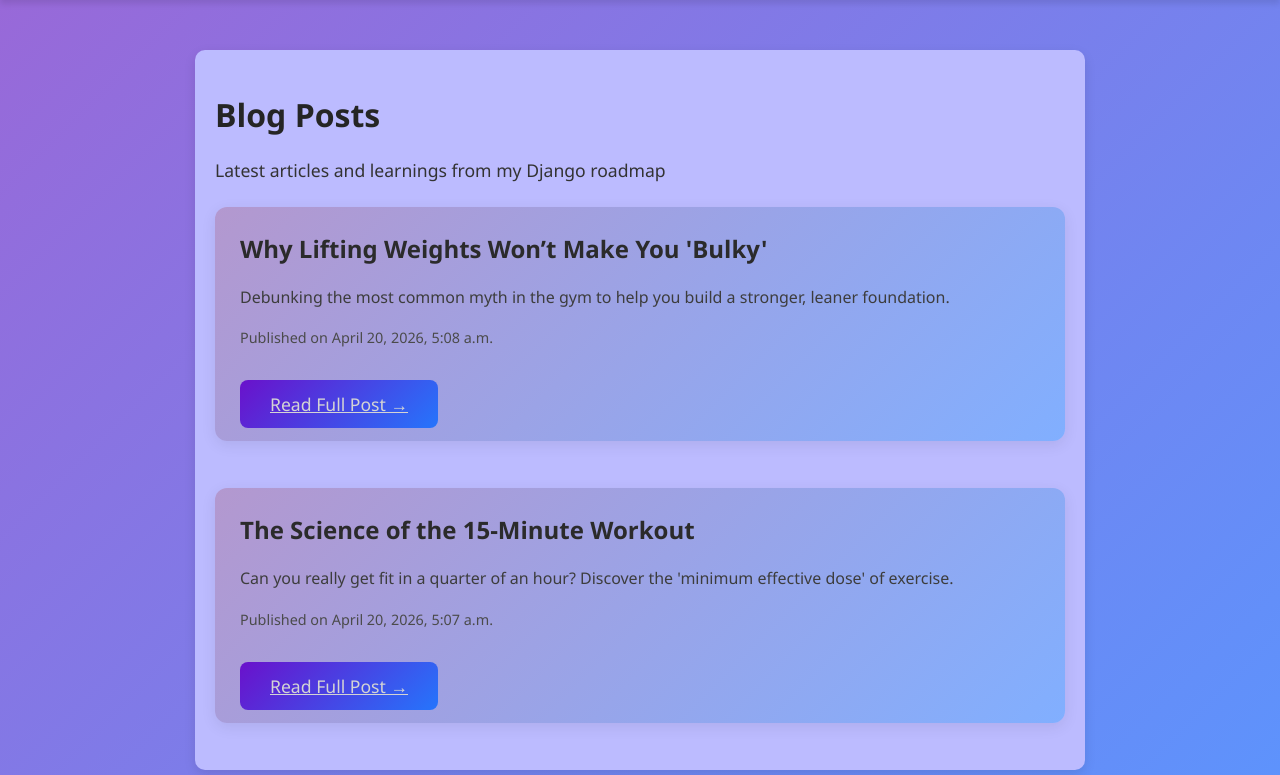
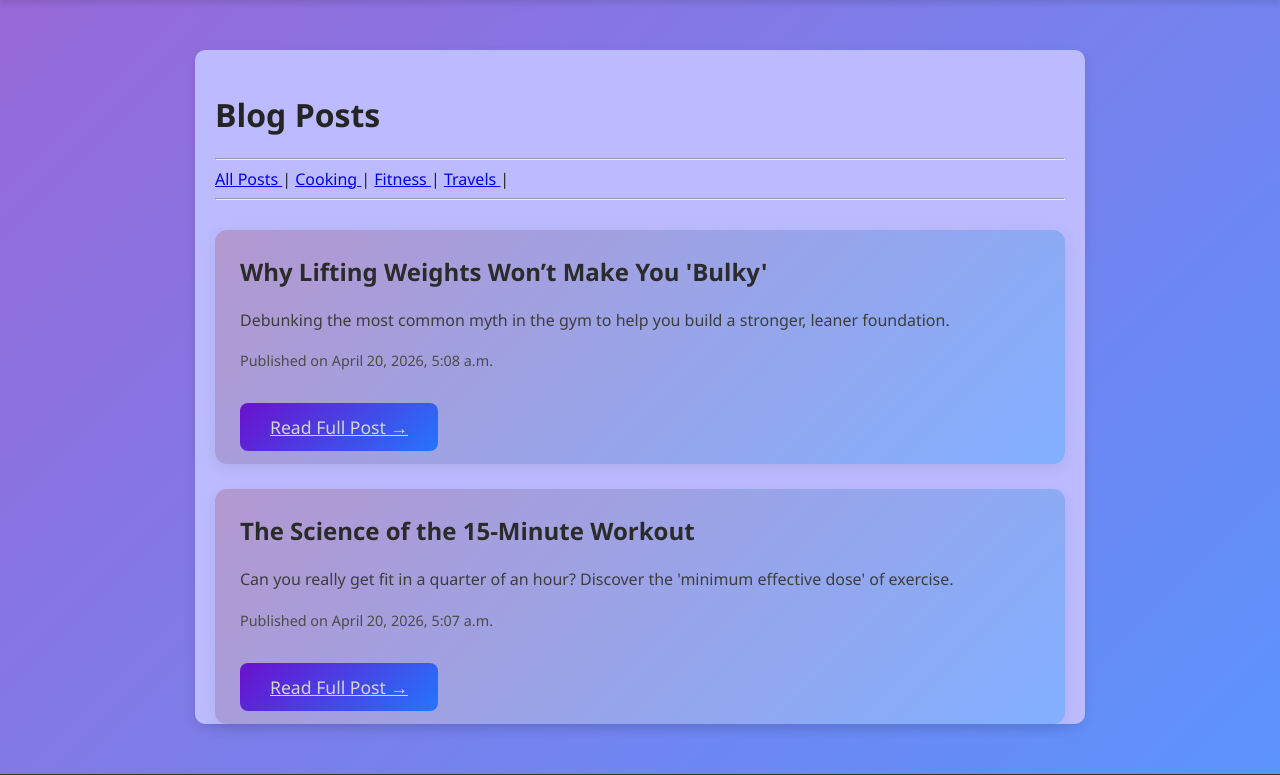
Before and after one commit to chakrabortyabhrok/django-simple-blog, a Django app: page /blog/ in a window 1280 px wide. Shown: the part 134-909 px from the top of the page. Run offline with Django 5.2, Linux system fonts and the light colour scheme; data comes from the database, SQL or seed files in the repository.

Commit message:
feat: implement category filtering on blog list page with navigation links

```diff
--- a/blog/templates/blog/post_list.html
+++ b/blog/templates/blog/post_list.html
@@ -3,7 +3,26 @@
 {% block content %}
     <br>
     <h1>Blog Posts</h1>
-    <p class="lead">Latest articles and learnings from my Django roadmap</p>
+    <div class="category-nav">
+        <hr>
+        <a href="{% url 'blog:blog_list' %}"
+            class="{%if not current_catgory %}active{% endif %}">
+            All Posts
+        </a>
+
+        |
+
+        {%for category in categories%}
+            <a href="{%url 'blog:blog_list' %}?category={{ category.slug }}"
+                class="{% if current_category and current_category.slug %}active{% endif %}">
+                {{category.name}}
+            </a>
+            |
+        {% endfor %}
+
+        <br><hr><br>
+
+    </div>
 
     {% for post in posts %}
         <div class="post-card">
@@ -16,7 +35,7 @@
             </a>
 
         </div>
-        <br>
+
     {% endfor %}
 
 {% endblock %}
--- a/blog/views.py
+++ b/blog/views.py
@@ -1,12 +1,7 @@
 from django.http import HttpResponse
 from django.shortcuts import render
 from core.forms import ContactForm
-from .models import Post
-
-
-#posts = [
-
-#]
+from .models import Post, Category
 
 def home_page(request):
     return render(request, 'blog/home.html')
@@ -15,8 +10,22 @@ def about_page(request):
     return render(request, 'blog/about.html')
 
 def blog_list(request):
-    posts = Post.objects.all()
-    return render(request, 'blog/post_list.html', {'posts': posts})
+    category_slug = request.GET.get('category')
+
+    categories = Category.objects.all()
+
+    if category_slug:
+        current_category = Category.objects.get(slug=category_slug)
+        posts = Post.objects.filter(category=current_category).order_by('-published_date')
+    else:
+        current_category = None
+        posts = Post.objects.all().order_by('-published_date')
+
+    return render(request, 'blog/post_list.html', {
+        'posts': posts,
+        'categories': categories,
+        'current_category': current_category
+    })
 
 def post_detail(request, slug):
     try:
```
